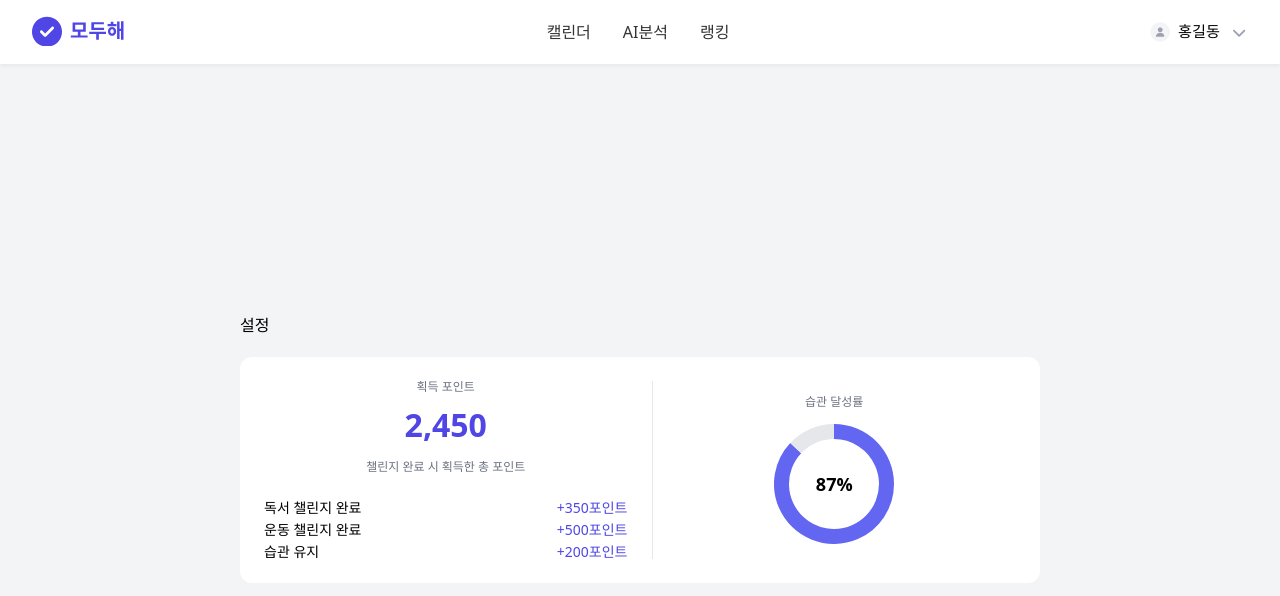
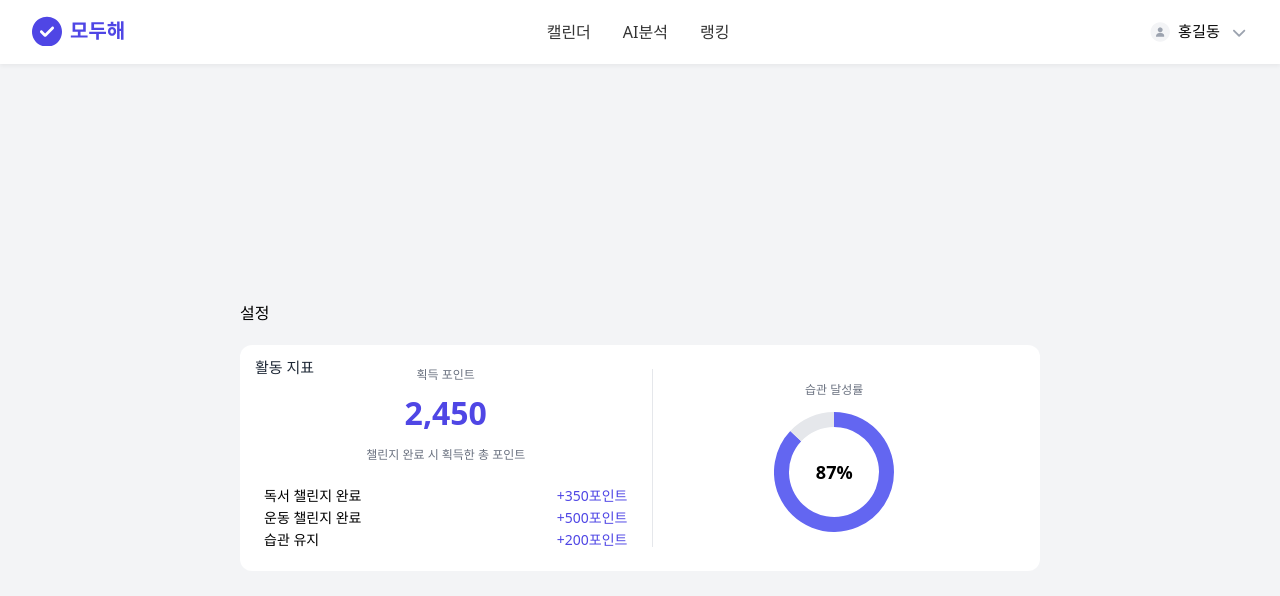
Before and after one commit to Modohe/frontend, a React (Vite) app in the folder my-project/: page /myPage in a window 1280 px wide. Shown: the top 596 px of the page. Built offline with nearby package versions, Linux system fonts and the light colour scheme.

Commit message:
전체적 틀 제작 및 제목 수정

```diff
--- a/my-project/src/pages/MyPage/index.jsx
+++ b/my-project/src/pages/MyPage/index.jsx
@@ -14,6 +14,11 @@ export default function MyPage() {
     <S.MyPageContainer>
       <S.BackButton onClick={() => alert('클릭')}><img src="" alt="" />설정</S.BackButton>
       <S.ActivityMetrics>
+        <S.SectionDescription style={{
+          position: 'absolute',
+          top: '15px',
+          left: '15px',
+        }}>활동 지표</S.SectionDescription>
         <S.MetricsLeft>
           <S.PointTotalLabel>획득 포인트</S.PointTotalLabel>
           <S.PointTotalValue>2,450</S.PointTotalValue>
@@ -59,7 +64,14 @@ export default function MyPage() {
           </S.ProgressCircle>
         </S.MetricsRight>
       </S.ActivityMetrics>
+      <S.BottomSection>
+        <S.ProfileSetting>
 
+        </S.ProfileSetting>
+        <S.MyInterestsSection>
+
+        </S.MyInterestsSection>
+      </S.BottomSection>
     </S.MyPageContainer>
   )
 }
--- a/my-project/src/pages/MyPage/styles.js
+++ b/my-project/src/pages/MyPage/styles.js
@@ -20,6 +20,7 @@ export const ActivityMetrics = styled.div`
   border-radius: 12px;
   padding: 24px;
   display: flex;
+  position: relative;
 `;
 
 export const MetricsLeft = styled.div`
@@ -97,3 +98,25 @@ export const ProgressValue = styled.div`
   font-size: 18px;
   font-weight: bold;
 `;
+
+export const BottomSection = styled.div`
+  width: 100%;
+  height: auto;
+  display: flex;
+  gap: 24px;
+  justify-content: space-between;
+`;
+
+export const ProfileSetting = styled.div`
+  position: relative;
+`;
+
+export const MyInterestsSection = styled.div`
+  position: relative;
+`;
+
+export const SectionDescription = styled.h1`
+  color: #1f2937;
+  font-weight: bold;
+  font-size: 15px;
+`;
```
